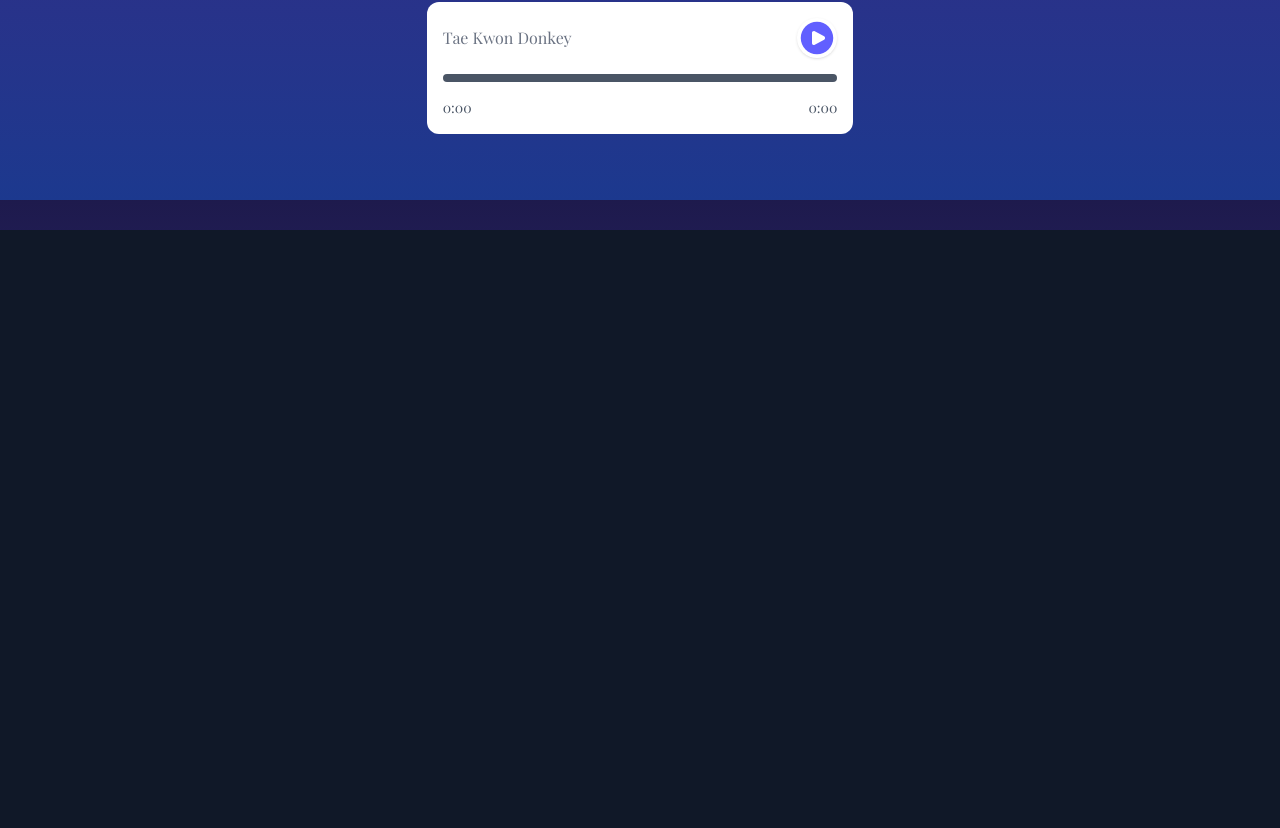
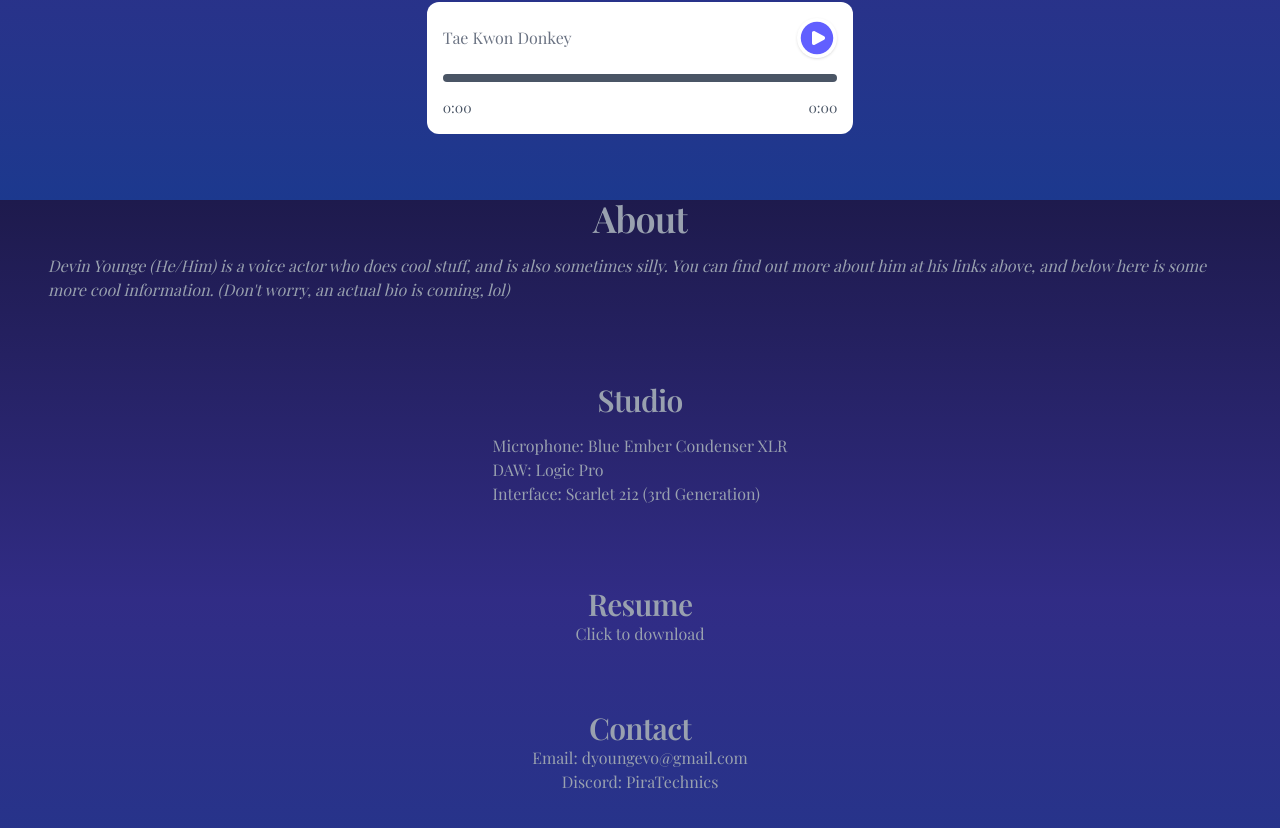
Before and after one commit to PiraTechnics/dyoungevo-portfolio, a Next.js app: page / in a window 1280 px wide. Shown: the part 600-1428 px from the top of the page. Before the commit the page ends 830 px from the top, so only its background shows below. Built offline with nearby package versions, Linux system fonts and the light colour scheme; a web font is replaced by a local one.

Commit message:
All sections placeholders

```diff
--- a/app/page.tsx
+++ b/app/page.tsx
@@ -2,12 +2,20 @@
 
 import { Hero } from "@/ui/sections/hero";
 import { Samples } from "@/ui/sections/samples";
+import { About } from "@/ui/sections/about";
+import { Studio } from "@/ui/sections/studio";
+import { Contact } from "@/ui/sections/contact";
+import { Resume } from "@/ui/sections/resume";
 
 export default function Home() {
   return (
     <div className="flex flex-col gap-16">
       <Hero />
       <Samples />
+      <About />
+      <Studio />
+      <Resume />
+      <Contact />
     </div>
   );
 }
--- /dev/null
+++ b/ui/sections/about.tsx
@@ -0,0 +1,17 @@
+export const About = () => {
+  return (
+    <div className="flex flex-col items-center justify-center">
+      <h2 className="text-3xl font-semibold text-pretty tracking-tight text-gray-400 sm:text-4xl dark:text-gray-300">
+        About
+      </h2>
+      <div className="px-12 py-4">
+        <p className="text-gray-400 dark:text-gray-300 text-left italic">
+          Devin Younge (He/Him) is a voice actor who does cool stuff, and is
+          also sometimes silly. You can find out more about him at his links
+          above, and below here is some more cool information. (Don't worry, an
+          actual bio is coming, lol)
+        </p>
+      </div>
+    </div>
+  );
+};
--- a/ui/sections/contact.tsx
+++ b/ui/sections/contact.tsx
@@ -0,0 +1,11 @@
+export const Contact = () => {
+  return (
+    <div className="flex flex-col items-center justify-center text-gray-400 dark:text-gray-300">
+      <h2 className="text-3xl font-semibold text-pretty tracking-tight sm:text-4x">
+        Contact
+      </h2>
+      <p>Email: dyoungevo@gmail.com</p>
+      <p>Discord: PiraTechnics</p>
+    </div>
+  );
+};
--- a/ui/sections/hero.tsx
+++ b/ui/sections/hero.tsx
@@ -4,7 +4,6 @@ import { WebLinks } from "@/ui/components/WebLinks";
 
 export const Hero = () => {
   return (
-    // <div className="bg-white px-6 py-24 sm:py-32 lg:px-8 dark:bg-gray-900">
     <div className="flex flex-col items-center justify-center gap-4 px-6 pt-24 sm:pt-32 lg:px-8">
       <Image
         src={profile}
--- a/ui/sections/resume.tsx
+++ b/ui/sections/resume.tsx
@@ -0,0 +1,10 @@
+export const Resume = () => {
+  return (
+    <div className="flex flex-col items-center justify-center text-gray-400 dark:text-gray-300">
+      <h2 className="text-3xl font-semibold text-pretty tracking-tight sm:text-4x">
+        Resume
+      </h2>
+      <p>Click to download</p>
+    </div>
+  );
+};
--- a/ui/sections/samples.tsx
+++ b/ui/sections/samples.tsx
@@ -10,7 +10,6 @@ export const Samples = () => {
       {AudioSamples.map((entry, i) => (
         <AudioPlayer key={`sample-${i}`} src={entry.src} title={entry.name} />
       ))}
-      {/* <AudioPlayer src="/assets/sample.mp3" title="Tae Kwon Donkey" /> */}
     </div>
   );
 };
--- /dev/null
+++ b/ui/sections/studio.tsx
@@ -0,0 +1,14 @@
+export const Studio = () => {
+  return (
+    <div className="flex flex-col items-center justify-center">
+      <h2 className="text-3xl font-semibold text-pretty tracking-tight sm:text-4x  text-gray-400 dark:text-gray-300">
+        Studio
+      </h2>
+      <ul className="px-12 py-4 text-gray-400 dark:text-gray-300">
+        <li>Microphone: Blue Ember Condenser XLR</li>
+        <li>DAW: Logic Pro</li>
+        <li>Interface: Scarlet 2i2 (3rd Generation)</li>
+      </ul>
+    </div>
+  );
+};
```
Also changed, not shown: ui/sections/credits.tsx (deleted).
